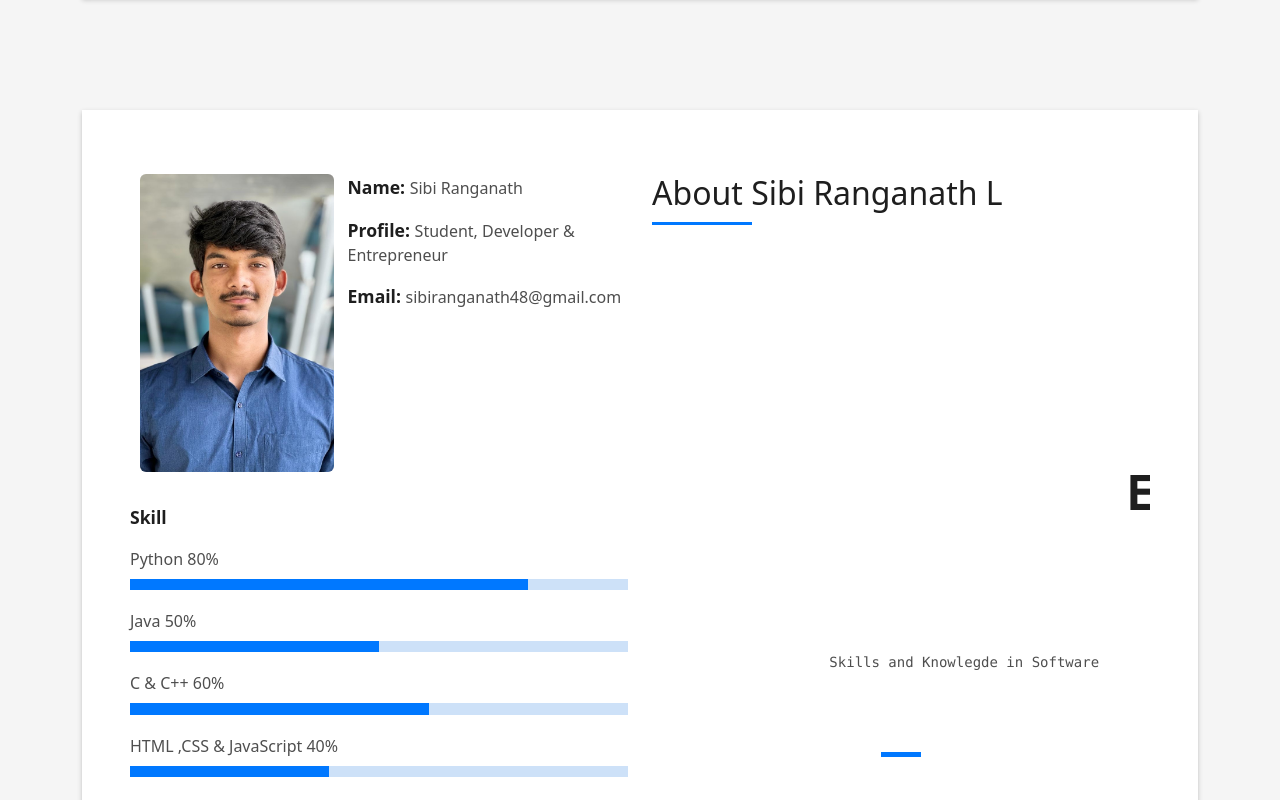
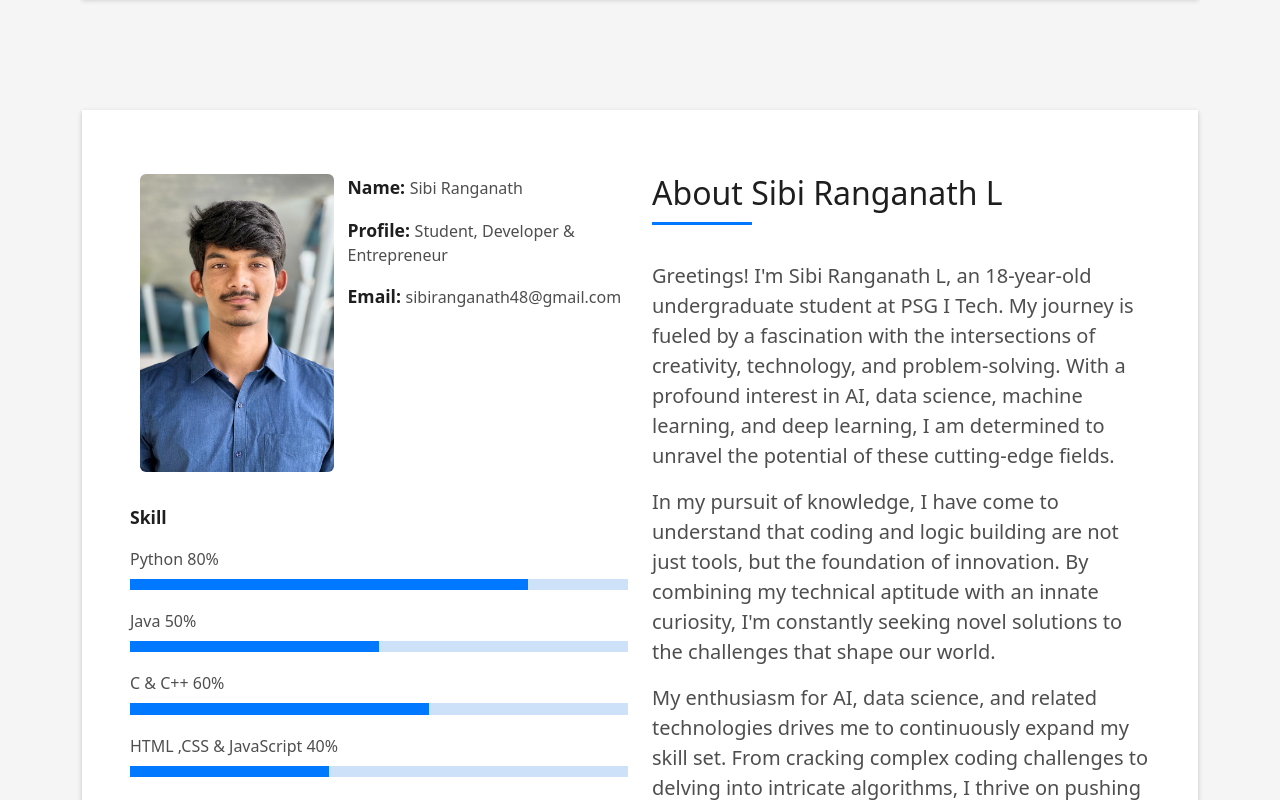
Before and after one commit to sanjay-senthilkumar01/sanjay-senthilkumar01.github.io, a plain HTML site: page index.html in a window 1280 px wide. Shown: the part 2000-2800 px from the top of the page. Drawn offline with Linux system fonts and the light colour scheme.

Commit message:
Update index.html
new commit

```diff
--- a/index.html
+++ b/index.html
@@ -214,18 +214,18 @@
                         About Sibi Ranganath L
                       </h5>
                     </div>
-                    <pre class="lead>
+                    <p class="lead">
                       Greetings! I'm Sibi Ranganath L, an 18-year-old undergraduate student at PSG I Tech. My journey is fueled by a fascination with the intersections of creativity, technology, and problem-solving. With a profound interest in AI, data science, machine learning, and deep learning, I am determined to unravel the potential of these cutting-edge fields.
-
-In my pursuit of knowledge, I have come to understand that coding and logic building are not just tools, but the foundation of innovation. By combining my technical aptitude with an innate curiosity, I'm constantly seeking novel solutions to the challenges that shape our world.
-
-While my academic pursuits keep me busy, I believe that effective management and leadership skills are equally essential. Through engaging in extracurricular activities like badminton and regular visits to the gym, I maintain a balanced approach to personal growth – both mentally and physically.
-
-My enthusiasm for AI, data science, and related technologies drives me to continuously expand my skill set. From cracking complex coding challenges to delving into intricate algorithms, I thrive on pushing boundaries and exploring uncharted territories.
-
-The world of AI and data-driven insights is dynamic and ever-evolving. I am excited to be a part of this transformation and to contribute to the future of technology. Let's connect, collaborate, and create something remarkable together.
-
-Looking forward to the journey ahead.</pre>
+                    </p>
+                    <p class="lead">
+                      In my pursuit of knowledge, I have come to understand that coding and logic building are not just tools, but the foundation of innovation. By combining my technical aptitude with an innate curiosity, I'm constantly seeking novel solutions to the challenges that shape our world.
+                    </p>
+                    <p class="lead">
+                      My enthusiasm for AI, data science, and related technologies drives me to continuously expand my skill set. From cracking complex coding challenges to delving into intricate algorithms, I thrive on pushing boundaries and exploring uncharted territories.
+                    </p>
+                    <p class="lead">
+                      The world of AI and data-driven insights is dynamic and ever-evolving. I am excited to be a part of this transformation and to contribute to the future of technology. Let's connect, collaborate, and create something remarkable together.
+                    </p>
                   </div>
                 </div>
               </div>
```
